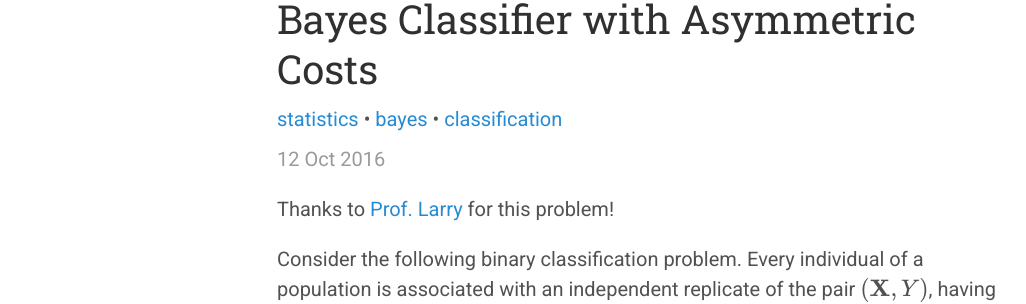
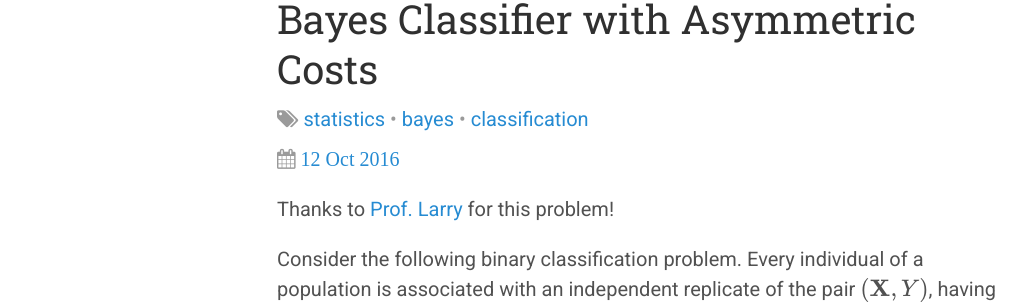
Before and after one commit to nachikethas/nachikethas.github.io, a Jekyll site: the page built from _posts/2016-10-12-bayes-classifier.md, in a window 1280 px wide. Shown: the part 138-442 px from the top of the page, without its empty margins (3-1029 px from the left). Built offline with Jekyll 4.4.1, drawn with Linux system fonts in a browser that asks for light colours; some web fonts are replaced; formulas are drawn with MathJax 3.

Commit message:
Icon and link improvements
* Icons in the sidebar now show a descriptive text on mouse hover.
* Posts now include new icons indicating tags and the publishing date.
* The date string now points to the permanent link to the post.

```diff
--- a/_includes/sidebar.html
+++ b/_includes/sidebar.html
@@ -49,11 +49,11 @@
      localization.
     </p>
     <p class="social-icons">
-    <a href="{{ site.author.github }}"><i class="fa fa-github fa-2x"></i></a>
-    <a href="{{ site.author.scholar }}"><i class="fa fa-google fa-2x"></i></a>
-    <a href="{{ site.author.twitter }}"><i class="fa fa-twitter fa-2x"></i></a>
-    <a href="{{ site.author.linkedin }}"><i class="fa fa-linkedin fa-2x"></i></a>
-    <a href="mailto:{{ site.author.email }}"><i class="fa fa-envelope fa-2x"></i></a>
+    <a href="{{ site.author.github }}" rel="me" title="GitHub"><i class="fa fa-github fa-2x"></i></a>
+    <a href="{{ site.author.scholar }}" rel="me" title="Google Scholar"><i class="fa fa-google fa-2x"></i></a>
+    <a href="{{ site.author.twitter }}" rel="me" title="Twitter"><i class="fa fa-twitter fa-2x"></i></a>
+    <a href="{{ site.author.linkedin }}" rel="me" title="LinkedIn"><i class="fa fa-linkedin fa-2x"></i></a>
+    <a href="mailto:{{ site.author.email }}" rel="me" title="Email"><i class="fa fa-envelope fa-2x"></i></a>
     </p>
     <p>
       &copy; {{ site.time | date: '%Y' }}. All rights reserved.
--- a/_layouts/default.html
+++ b/_layouts/default.html
@@ -23,7 +23,7 @@
                 title="About"><i class="fa fa-user"></i></a></small>
 
                 <small><a href="mailto:{{ site.author.email }}" rel="me"
-                title="Contact"><i class="fa
+                title="Email"><i class="fa
                 fa-envelope"></i></a></small>
             </div>
           </h3>
--- a/_layouts/post.html
+++ b/_layouts/post.html
@@ -2,22 +2,30 @@
 layout: default
 ---
 
-<article itemscope itemtype="http://schema.org/Article">
   <div class="post">
     <h1 itemprop="name" class="post-title">{{ page.title }}</h1>
-    <p class="entry-tags">{% for tag in page.tags %}<a href="{{
-    "/tags/" | relative_url }}#{{ tag | cgi_escape }}" title="Pages
-    tagged {{ tag }}" rel="tag">{{ tag }}</a>{% unless forloop.last %}
-    &bull; {% endunless %}{% endfor %}</p> <p class="post-date"
-    itemprop="datePublished" content="{{ page.date | date: "%Y-%m-%d"
-    }}">{{ page.date | date_to_string }}</p>
+    <p class="entry-tags">
+    {% for tag in page.tags %}
+    {% if forloop.first %}
+        <i class="fa fa-tags" title="Tags"></i>
+    {% endif %}
+        <a href="{{ "/tags/" | relative_url }}#{{ tag | cgi_escape }}"
+        title="Posts tagged {{ tag }}" rel="me">{{ tag }}</a>
+    {% unless forloop.last %}
+        &bull;
+    {% endunless %}{% endfor %}
+    </p>
+    <p class="post-date" itemprop="datePublished" content="{{ page.date
+    | date: "%Y-%m-%d" }}"><i class="fa fa-calendar" title="Date published">
+    <a class="permalink" href="{{ site.baseurl  }}{{ page.url
+    }}" itemprop="url" title="Permanent link to this post">{{ page.date
+    | date_to_string }}</a> </i></p>
     <!--     {% if page.comments %}<p><a href="{{ site.url }}{{ page.url
         }}#disqus_thread">Comments</a></p>{% endif %} -->
     {{ content }}
     <!--     {% if page.comments %}<div id="disqus_thread"></div>{%
         endif %} -->
   </div>
-</article>
 
 <!--
 <div class="related">
--- a/_sass/main.scss
+++ b/_sass/main.scss
@@ -53,6 +53,11 @@ ul.posts li span {
 /* Tags
 /*
 /*****************************************************************************/
+.entry-tags{
+  display: block;
+  margin-bottom: 1rem;
+  color: #9a9a9a;
+}
 
 .tag-box {
   list-style: none;
```
Also changed, not shown: index.html (+5 -4 lines).
